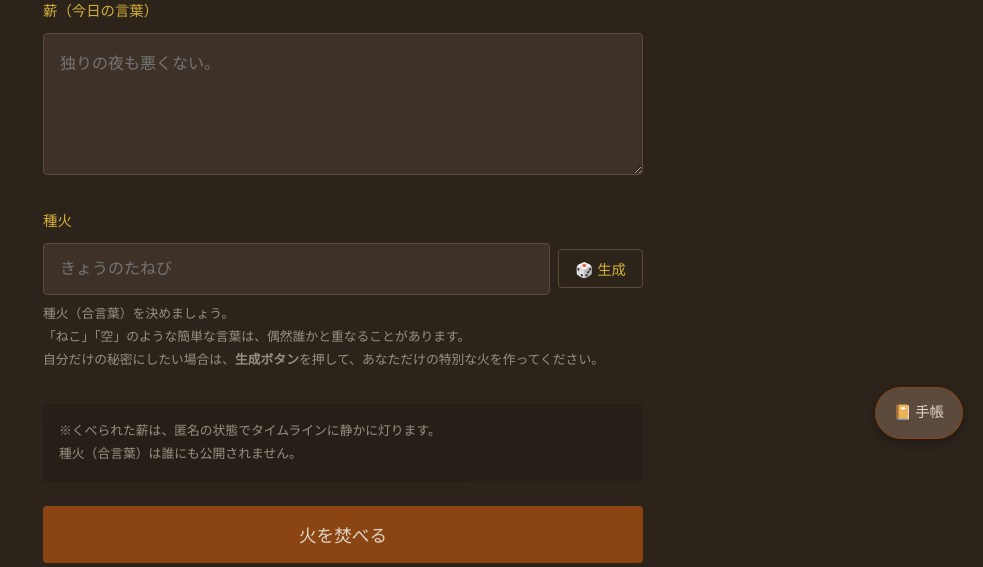
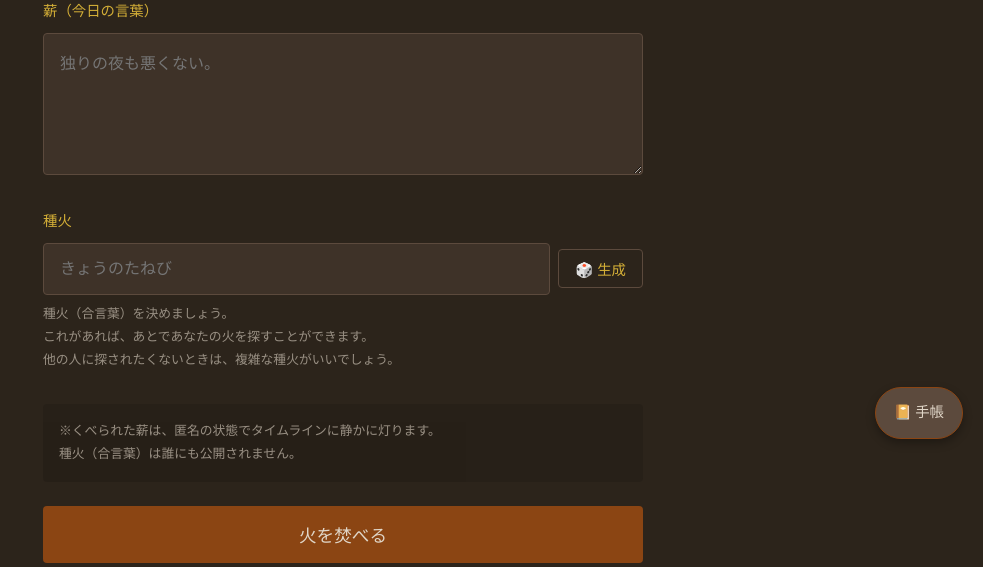
Before and after one commit to karaagenomuranaoya/yotakibi, a Flask app: page /write in a window 1280 px wide. Shown: the part 341-908 px from the top of the page, without its empty margins (297-1280 px from the left). Run offline with Flask 3, Linux system fonts and the light colour scheme; the visitor is signed in with stand-in values (Sample User, id 1).

Commit message:
error shuusei write wording

```diff
--- a/app/routes/post.py
+++ b/app/routes/post.py
@@ -12,12 +12,6 @@ def write():
     if request.method == 'POST':
         content = request.form.get('content')
         aikotoba = request.form.get('aikotoba')
-
-        # フラグ取得
-        # is_timeline_public = True if request.form.get('is_timeline_public') else False
-        # is_aikotoba_public = True if request.form.get('is_aikotoba_public') else False
-        # allow_sns_share = True if request.form.get('allow_sns_share') else False
-        # allow_aikotoba_sns = True if request.form.get('allow_aikotoba_sns') else False
 
         # --- セキュリティ情報取得（判定のために先に取得します） ---
         user_ip = request.remote_addr
@@ -39,12 +33,6 @@ def write():
             if recent_count >= 5:
                 flash('火事にならないように、薪は1時間に5本までとしています。焚き火をゆっくり眺めて、またあとで来てくださいね。', 'error')
                 return render_template('write.html', kept_content=content)
-
-        # 整合性チェック
-        if not is_timeline_public:
-            is_aikotoba_public = False
-        if not allow_sns_share:
-            allow_aikotoba_sns = False
 
         # バリデーション
         if not content or not aikotoba:
--- a/app/templates/write.html
+++ b/app/templates/write.html
@@ -70,8 +70,8 @@
 
             <span class="hint">
                 種火（合言葉）を決めましょう。<br>
-                「ねこ」「空」のような簡単な言葉は、偶然誰かと重なることがあります。<br>
-                自分だけの秘密にしたい場合は、<strong>生成ボタン</strong>を押して、あなただけの特別な火を作ってください。
+                これがあれば、あとであなたの火を探すことができます。<br>
+                他の人に探されたくないときは、複雑な種火がいいでしょう。
             </span>
 
             <p class="hint" style="margin-top: 2rem; padding: 1rem; background: rgba(0,0,0,0.2); border-radius: 4px;">
```
Also changed, not shown: 4 other files.
